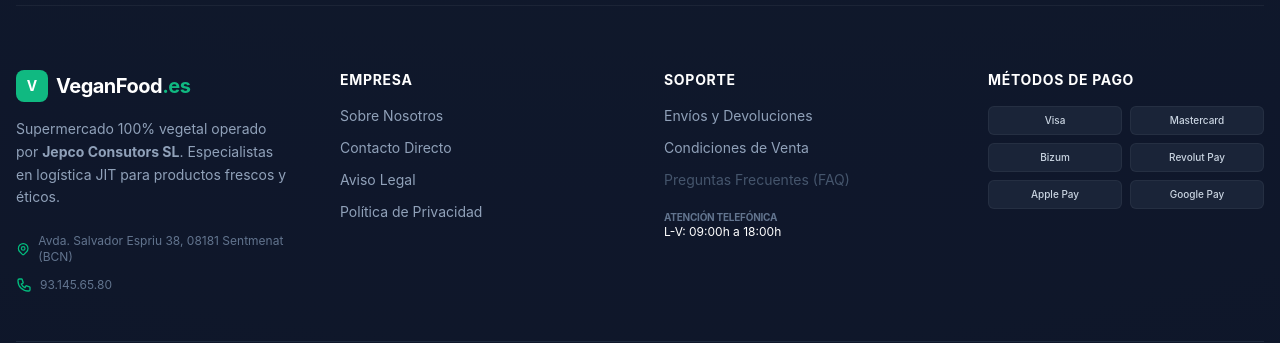
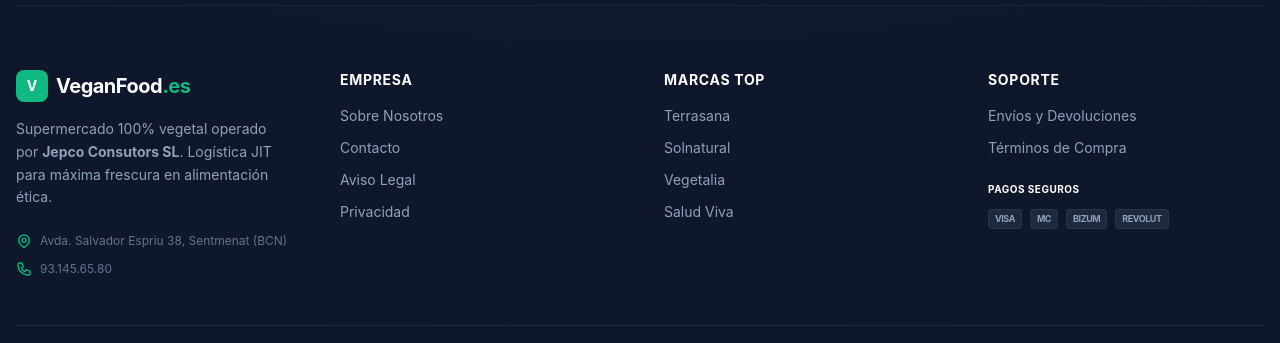
Before and after one commit to Josepe79/veganfood, a Next.js app in the folder web/: page / in a window 1280 px wide. Shown: the part 2220-2563 px from the top of the page. Built offline with nearby package versions, Linux system fonts and the light colour scheme; no server answers; the database is empty.

Commit message:
fix: resolve build error and implement homepage pagination + brand updates

```diff
--- a/web/src/app/layout.tsx
+++ b/web/src/app/layout.tsx
@@ -100,12 +100,12 @@
               <span className="text-xl font-bold tracking-tight text-white">VeganFood<span className="text-primary">.es</span></span>
             </div>
             <p className="text-slate-400 text-sm leading-relaxed mb-6">
-              Supermercado 100% vegetal operado por <strong>Jepco Consutors SL</strong>. Especialistas en logística JIT para productos frescos y éticos.
+              Supermercado 100% vegetal operado por <strong>Jepco Consutors SL</strong>. Logística JIT para máxima frescura en alimentación ética.
             </p>
             <div className="space-y-3 text-xs text-slate-500">
                <div className="flex items-center gap-2">
                   <svg className="w-4 h-4 text-emerald-500" fill="none" viewBox="0 0 24 24" stroke="currentColor"><path strokeLinecap="round" strokeLinejoin="round" strokeWidth={2} d="M17.657 16.657L13.414 20.9a1.998 1.998 0 01-2.827 0l-4.244-4.243a8 8 0 1111.314 0z" /><path strokeLinecap="round" strokeLinejoin="round" strokeWidth={2} d="M15 11a3 3 0 11-6 0 3 3 0 016 0z" /></svg>
-                  <span>Avda. Salvador Espriu 38, 08181 Sentmenat (BCN)</span>
+                  <span>Avda. Salvador Espriu 38, Sentmenat (BCN)</span>
                </div>
                <div className="flex items-center gap-2">
                   <svg className="w-4 h-4 text-emerald-500" fill="none" viewBox="0 0 24 24" stroke="currentColor"><path strokeLinecap="round" strokeLinejoin="round" strokeWidth={2} d="M3 5a2 2 0 012-2h3.28a1 1 0 01.948.684l1.498 4.493a1 1 0 01-.502 1.21l-2.257 1.13a11.042 11.042 0 005.516 5.516l1.13-2.257a1 1 0 011.21-.502l4.493 1.498a1 1 0 01.684.949V19a2 2 0 01-2 2h-1C9.716 21 3 14.284 3 6V5z" /></svg>
@@ -118,29 +118,34 @@
             <h4 className="text-white font-bold mb-4 uppercase tracking-wider text-sm">Empresa</h4>
             <ul className="space-y-3 text-sm text-slate-400">
               <li><a href="/sobre-nosotros" className="hover:text-primary transition-colors">Sobre Nosotros</a></li>
-              <li><a href="/contacto" className="hover:text-primary transition-colors">Contacto Directo</a></li>
+              <li><a href="/contacto" className="hover:text-primary transition-colors">Contacto</a></li>
               <li><a href="/aviso-legal" className="hover:text-primary transition-colors">Aviso Legal</a></li>
-              <li><a href="/politica-privacidad" className="hover:text-primary transition-colors">Política de Privacidad</a></li>
+              <li><a href="/politica-privacidad" className="hover:text-primary transition-colors">Privacidad</a></li>
+            </ul>
+          </div>
+
+          <div>
+            <h4 className="text-white font-bold mb-4 uppercase tracking-wider text-sm">Marcas Top</h4>
+            <ul className="space-y-3 text-sm text-slate-400">
+              <li><a href="/?marca=Terrasana" className="hover:text-primary transition-colors">Terrasana</a></li>
+              <li><a href="/?marca=Solnatural" className="hover:text-primary transition-colors">Solnatural</a></li>
+              <li><a href="/?marca=Vegetalia" className="hover:text-primary transition-colors">Vegetalia</a></li>
+              <li><a href="/?marca=Salud%20Viva" className="hover:text-primary transition-colors">Salud Viva</a></li>
             </ul>
           </div>
 
           <div>
             <h4 className="text-white font-bold mb-4 uppercase tracking-wider text-sm">Soporte</h4>
-            <ul className="space-y-3 text-sm text-slate-400">
+            <ul className="space-y-3 text-sm text-slate-400 mb-6">
               <li><a href="/envios-y-devoluciones" className="hover:text-primary transition-colors">Envíos y Devoluciones</a></li>
-              <li><a href="/condiciones-compra" className="hover:text-primary transition-colors">Condiciones de Venta</a></li>
-              <li><span className="text-slate-600">Preguntas Frecuentes (FAQ)</span></li>
-              <li className="pt-2"><p className="text-[10px] text-slate-500 font-bold uppercase tracking-tight">Atención Telefónica</p><p className="text-xs text-white">L-V: 09:00h a 18:00h</p></li>
+              <li><a href="/condiciones-compra" className="hover:text-primary transition-colors">Términos de Compra</a></li>
             </ul>
-          </div>
-
-          <div>
-            <h4 className="text-white font-bold mb-4 uppercase tracking-wider text-sm">Métodos de Pago</h4>
-            <div className="grid grid-cols-2 gap-2">
-                {['Visa', 'Mastercard', 'Bizum', 'Revolut Pay', 'Apple Pay', 'Google Pay'].map(p => (
-                   <div key={p} className="bg-slate-800/80 border border-white/5 rounded-md px-2 py-1.5 text-[10px] text-slate-300 font-medium text-center">
+            <h4 className="text-white font-bold mb-3 uppercase tracking-wider text-[10px] text-slate-500">Pagos Seguros</h4>
+            <div className="flex flex-wrap gap-2">
+                {['Visa', 'MC', 'Bizum', 'Revolut'].map(p => (
+                   <span key={p} className="bg-slate-800 border border-white/5 rounded px-1.5 py-0.5 text-[9px] text-slate-400 font-bold uppercase tracking-tighter">
                        {p}
-                   </div>
+                   </span>
                 ))}
             </div>
           </div>
--- a/web/src/app/page.tsx
+++ b/web/src/app/page.tsx
@@ -6,10 +6,12 @@
 export const dynamic = 'force-dynamic';
 export const revalidate = 0;
 
-export default async function Home({ searchParams }: { searchParams: Promise<{ q?: string, marca?: string }> }) {
+export default async function Home({ searchParams }: { searchParams: Promise<{ q?: string, marca?: string, page?: string }> }) {
   const params = await searchParams;
   const q = params.q || "";
   const marca = params.marca || "";
+  const page = parseInt(params.page || "1");
+  const pageSize = 24;
 
   // Construir consulta dinámica Prisma
   const whereClause: any = { oculto: false };
@@ -23,11 +25,18 @@
     whereClause.marca = { equals: marca };
   }
 
-  // 1. Obtener lista de productos filtrada
-  const products = await prisma.product.findMany({
-    where: whereClause,
-    orderBy: { nombre: 'asc' }
-  });
+  // 1. Obtener lista de productos filtrada con paginación
+  const [products, totalCount] = await Promise.all([
+    prisma.product.findMany({
+      where: whereClause,
+      orderBy: { nombre: 'asc' },
+      skip: (page - 1) * pageSize,
+      take: pageSize
+    }),
+    prisma.product.count({ where: whereClause })
+  ]);
+
+  const totalPages = Math.ceil(totalCount / pageSize);
 
   const novedades = await prisma.product.findMany({
     where: { oculto: false },
@@ -48,7 +57,7 @@
   });
 
   // Texto dinámico para el encabezado del Grid
-  const gridTitle = (q || marca) ? `Resultados de búsqueda (${products.length})` : "Catálogo Destacado";
+  const gridTitle = (q || marca) ? `Resultados de búsqueda (${totalCount})` : "Catálogo Destacado";
   const gridSubtitle = q ? `Filtrando por "${q}"` : "Explora nuestra colección de proveedores top";
 
   return (
@@ -240,10 +249,38 @@
           <div className="col-span-full py-20 text-center text-slate-400 glass rounded-3xl">
             <svg className="w-16 h-16 mx-auto mb-4 text-slate-600" fill="none" viewBox="0 0 24 24" stroke="currentColor"><path strokeLinecap="round" strokeLinejoin="round" strokeWidth={1} d="M20 13V6a2 2 0 00-2-2H6a2 2 0 00-2 2v7m16 0v5a2 2 0 01-2 2H6a2 2 0 01-2-2v-5m16 0h-2.586a1 1 0 00-.707.293l-2.414 2.414a1 1 0 01-.707.293h-3.172a1 1 0 01-.707-.293l-2.414-2.414A1 1 0 006.586 13H4" /></svg>
             <p className="text-xl">Catálogo vacío.</p>
-            <p className="text-sm mt-2">Asegúrate de ejecutar el Scraper y sembrar la base de datos.</p>
+            <p className="text-sm mt-2">No hemos encontrado productos que coincidan con tu búsqueda.</p>
           </div>
         )}
       </div>
+
+      {/* Pagination Controls */}
+      {totalPages > 1 && (
+        <div className="mt-12 flex flex-col items-center gap-4">
+          <div className="flex items-center gap-2">
+            <Link
+              href={`/?${new URLSearchParams({ ...Object.fromEntries(Object.entries(params)), page: (page - 1).toString() })}`}
+              className={`px-6 py-3 rounded-xl border font-bold transition-all ${page <= 1 ? 'pointer-events-none opacity-20 border-white/5 bg-white/5 text-slate-600' : 'bg-slate-800 border-white/10 text-white hover:bg-slate-700 hover:border-primary/50 text-sm'}`}
+            >
+              Anterior
+            </Link>
+
+            <div className="flex gap-1">
+               <span className="bg-primary/20 text-primary border border-primary/30 px-4 py-3 rounded-xl font-black text-sm">
+                 Página {page} de {totalPages}
+               </span>
+            </div>
+
+            <Link
+              href={`/?${new URLSearchParams({ ...Object.fromEntries(Object.entries(params)), page: (page + 1).toString() })}`}
+              className={`px-6 py-3 rounded-xl border font-bold transition-all ${page >= totalPages ? 'pointer-events-none opacity-20 border-white/5 bg-white/5 text-slate-600' : 'bg-primary text-white border-primary hover:bg-emerald-500 shadow-lg shadow-emerald-500/20 text-sm'}`}
+            >
+              Siguiente
+            </Link>
+          </div>
+          <p className="text-slate-500 text-[10px] uppercase tracking-widest font-bold">Mostrando {products.length} de {totalCount} productos</p>
+        </div>
+      )}
 
       {/* Trust Block Icons */}
       {!q && !marca && (
--- a/web/src/app/product/[id]/page.tsx
+++ b/web/src/app/product/[id]/page.tsx
@@ -146,7 +146,9 @@
                   <div className="grid grid-cols-2 gap-3 mt-8 pt-6 border-t border-white/5">
                       <div className="flex items-center gap-2 text-slate-400">
                           <div className="w-8 h-8 rounded-lg bg-emerald-500/10 flex items-center justify-center text-emerald-500 shrink-0">
-                              <svg className="w-4 h-4" fill="none" viewBox="0 0 24 24" stroke="currentColor"><path strokeLinecap="round" strokeLinejoin="round" strokeWidth={2} d="M12 15L12 15M12 15L12 15M12 15L12 15M12 15L12 15" strokeLinecap="round" strokeLinejoin="round"/><path d="M13 16V6a1 1 0 00-1-1H4a1 1 0 00-1 1v10a1 1 0 001 1h1m8-1a1 1 0 011 1v2a1 1 0 01-1 1h-1m-4-14l-2 2L8 5m0 0l2 2" strokeLinecap="round" strokeLinejoin="round"/><path d="M3 10h10M3 14h10" strokeLinecap="round" strokeLinejoin="round"/></svg>
+                              <svg className="w-4 h-4" fill="none" viewBox="0 0 24 24" stroke="currentColor">
+                                <path strokeLinecap="round" strokeLinejoin="round" strokeWidth={2} d="M5 13l4 4L19 7" />
+                              </svg>
                           </div>
                           <span className="text-[10px] font-bold uppercase tracking-wider">Envío JIT 24h</span>
                       </div>
```
